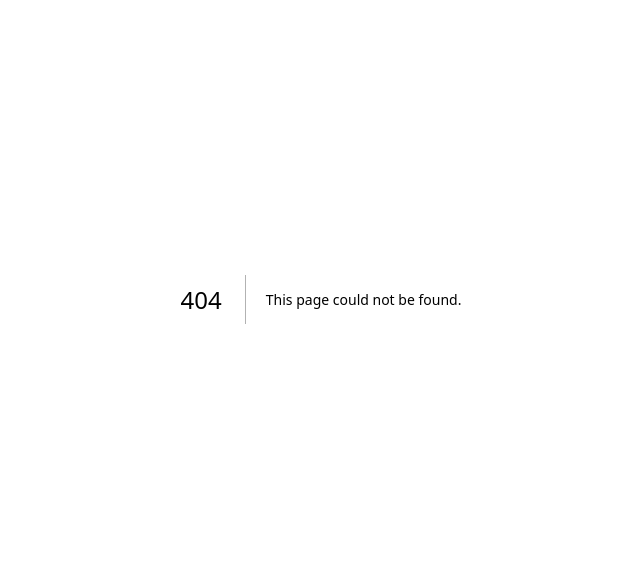
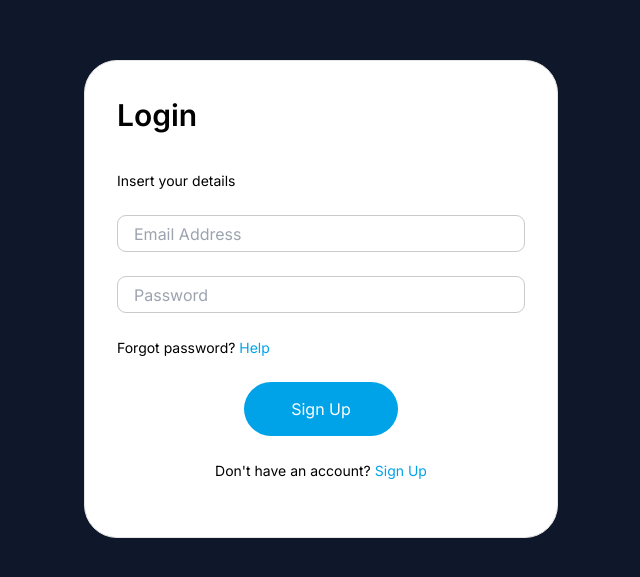
Before and after one commit to haris-bit/TravelBlogApp, a Next.js app in the folder travel-blog/: page /login in a window 1280 px wide. Before the commit this address had no page. Shown: the part 101-678 px from the top of the page, without its empty margins (319-959 px from the left). Built offline with nearby package versions, Linux system fonts and the light colour scheme.

Commit message:
login code completed

```diff
--- /dev/null
+++ b/travel-blog/app/login/page.jsx
@@ -0,0 +1,53 @@
+"use client";
+
+const LogIn = () => {
+    return (
+        <div className="w-full min-h-screen flex flex-col justify-center items-center bg-slate-900">
+            <div className="w-full max-w-[474px] mx-auto bg-white rounded-[33px] border border-solid border-[#e4e4e4] p-8">
+                <div className="text-[30px] font-semibold text-black mb-8">
+                    Login
+                </div>
+
+                <div className="text-[14px] font-normal text-black mb-6">
+                    Insert your details
+                </div>
+
+                <div className="mb-6">
+                    <input
+                        className="w-full h-[37px] rounded-[9px] border border-solid border-[#cacaca] focus:outline-none px-4"
+                        type="email"
+                        placeholder="Email Address"
+                    />
+                </div>
+
+                <div className="mb-6">
+                    <input
+                        className="w-full h-[37px] rounded-[9px] border border-solid border-[#cacaca] focus:outline-none px-4"
+                        type="password"
+                        placeholder="Password"
+                    />
+                </div>
+
+                <p className="text-[14px] text-transparent mb-6">
+                    <span className="text-black">Forgot password? </span>
+                    <span className="text-[#00a3e8] cursor-pointer">Help</span>
+                </p>
+
+                <div className="mb-6
+                flex justify-center items-center
+                ">
+                    <button className="w-[154px] h-[54px] rounded-full bg-[#00a3e8] text-white focus:outline-none">
+                        Sign Up
+                    </button>
+                </div>
+
+                <p className="text-[14px] text-transparent flex justify-center items-center mb-6">
+                    <span className="text-black mr-1">Don&apos;t have an account? </span>
+                    <span className="text-[#00a3e8] cursor-pointer">Sign Up</span>
+                </p>
+            </div>
+        </div>
+    );
+};
+
+export default LogIn;
--- a/travel-blog/app/page.js
+++ /dev/null
@@ -1,113 +0,0 @@
-import Image from 'next/image'
-
-export default function Home() {
-  return (
-    <main className="flex min-h-screen flex-col items-center justify-between p-24">
-      <div className="z-10 max-w-5xl w-full items-center justify-between font-mono text-sm lg:flex">
-        <p className="fixed left-0 top-0 flex w-full justify-center border-b border-gray-300 bg-gradient-to-b from-zinc-200 pb-6 pt-8 backdrop-blur-2xl dark:border-neutral-800 dark:bg-zinc-800/30 dark:from-inherit lg:static lg:w-auto  lg:rounded-xl lg:border lg:bg-gray-200 lg:p-4 lg:dark:bg-zinc-800/30">
-          Get started by editing&nbsp;
-          <code className="font-mono font-bold">app/page.js</code>
-        </p>
-        <div className="fixed bottom-0 left-0 flex h-48 w-full items-end justify-center bg-gradient-to-t from-white via-white dark:from-black dark:via-black lg:static lg:h-auto lg:w-auto lg:bg-none">
-          <a
-            className="pointer-events-none flex place-items-center gap-2 p-8 lg:pointer-events-auto lg:p-0"
-            href="https://vercel.com?utm_source=create-next-app&utm_medium=appdir-template&utm_campaign=create-next-app"
-            target="_blank"
-            rel="noopener noreferrer"
-          >
-            By{' '}
-            <Image
-              src="/vercel.svg"
-              alt="Vercel Logo"
-              className="dark:invert"
-              width={100}
-              height={24}
-              priority
-            />
-          </a>
-        </div>
-      </div>
-
-      <div className="relative flex place-items-center before:absolute before:h-[300px] before:w-[480px] before:-translate-x-1/2 before:rounded-full before:bg-gradient-radial before:from-white before:to-transparent before:blur-2xl before:content-[''] after:absolute after:-z-20 after:h-[180px] after:w-[240px] after:translate-x-1/3 after:bg-gradient-conic after:from-sky-200 after:via-blue-200 after:blur-2xl after:content-[''] before:dark:bg-gradient-to-br before:dark:from-transparent before:dark:to-blue-700 before:dark:opacity-10 after:dark:from-sky-900 after:dark:via-[#0141ff] after:dark:opacity-40 before:lg:h-[360px] z-[-1]">
-        <Image
-          className="relative dark:drop-shadow-[0_0_0.3rem_#ffffff70] dark:invert"
-          src="/next.svg"
-          alt="Next.js Logo"
-          width={180}
-          height={37}
-          priority
-        />
-      </div>
-
-      <div className="mb-32 grid text-center lg:max-w-5xl lg:w-full lg:mb-0 lg:grid-cols-4 lg:text-left">
-        <a
-          href="https://nextjs.org/docs?utm_source=create-next-app&utm_medium=appdir-template&utm_campaign=create-next-app"
-          className="group rounded-lg border border-transparent px-5 py-4 transition-colors hover:border-gray-300 hover:bg-gray-100 hover:dark:border-neutral-700 hover:dark:bg-neutral-800/30"
-          target="_blank"
-          rel="noopener noreferrer"
-        >
-          <h2 className={`mb-3 text-2xl font-semibold`}>
-            Docs{' '}
-            <span className="inline-block transition-transform group-hover:translate-x-1 motion-reduce:transform-none">
-              -&gt;
-            </span>
-          </h2>
-          <p className={`m-0 max-w-[30ch] text-sm opacity-50`}>
-            Find in-depth information about Next.js features and API.
-          </p>
-        </a>
-
-        <a
-          href="https://nextjs.org/learn?utm_source=create-next-app&utm_medium=appdir-template-tw&utm_campaign=create-next-app"
-          className="group rounded-lg border border-transparent px-5 py-4 transition-colors hover:border-gray-300 hover:bg-gray-100 hover:dark:border-neutral-700 hover:dark:bg-neutral-800 hover:dark:bg-opacity-30"
-          target="_blank"
-          rel="noopener noreferrer"
-        >
-          <h2 className={`mb-3 text-2xl font-semibold`}>
-            Learn{' '}
-            <span className="inline-block transition-transform group-hover:translate-x-1 motion-reduce:transform-none">
-              -&gt;
-            </span>
-          </h2>
-          <p className={`m-0 max-w-[30ch] text-sm opacity-50`}>
-            Learn about Next.js in an interactive course with&nbsp;quizzes!
-          </p>
-        </a>
-
-        <a
-          href="https://vercel.com/templates?framework=next.js&utm_source=create-next-app&utm_medium=appdir-template&utm_campaign=create-next-app"
-          className="group rounded-lg border border-transparent px-5 py-4 transition-colors hover:border-gray-300 hover:bg-gray-100 hover:dark:border-neutral-700 hover:dark:bg-neutral-800/30"
-          target="_blank"
-          rel="noopener noreferrer"
-        >
-          <h2 className={`mb-3 text-2xl font-semibold`}>
-            Templates{' '}
-            <span className="inline-block transition-transform group-hover:translate-x-1 motion-reduce:transform-none">
-              -&gt;
-            </span>
-          </h2>
-          <p className={`m-0 max-w-[30ch] text-sm opacity-50`}>
-            Explore starter templates for Next.js.
-          </p>
-        </a>
-
-        <a
-          href="https://vercel.com/new?utm_source=create-next-app&utm_medium=appdir-template&utm_campaign=create-next-app"
-          className="group rounded-lg border border-transparent px-5 py-4 transition-colors hover:border-gray-300 hover:bg-gray-100 hover:dark:border-neutral-700 hover:dark:bg-neutral-800/30"
-          target="_blank"
-          rel="noopener noreferrer"
-        >
-          <h2 className={`mb-3 text-2xl font-semibold`}>
-            Deploy{' '}
-            <span className="inline-block transition-transform group-hover:translate-x-1 motion-reduce:transform-none">
-              -&gt;
-            </span>
-          </h2>
-          <p className={`m-0 max-w-[30ch] text-sm opacity-50`}>
-            Instantly deploy your Next.js site to a shareable URL with Vercel.
-          </p>
-        </a>
-      </div>
-    </main>
-  )
-}
--- /dev/null
+++ b/travel-blog/app/page.jsx
@@ -0,0 +1,10 @@
+import Image from 'next/image'
+import LogIn from './login/page'
+
+export default function Home() {
+  return (
+    <div>
+      <LogIn />
+    </div>
+  )
+}
--- /dev/null
+++ b/travel-blog/app/signup/page.jsx
@@ -0,0 +1,9 @@
+import React from 'react'
+
+const SignUp = () => {
+    return (
+        <div>SignUp</div>
+    )
+}
+
+export default SignUp
```
Also changed, not shown: 1 other file (tests, documents, lock files or other folders).
